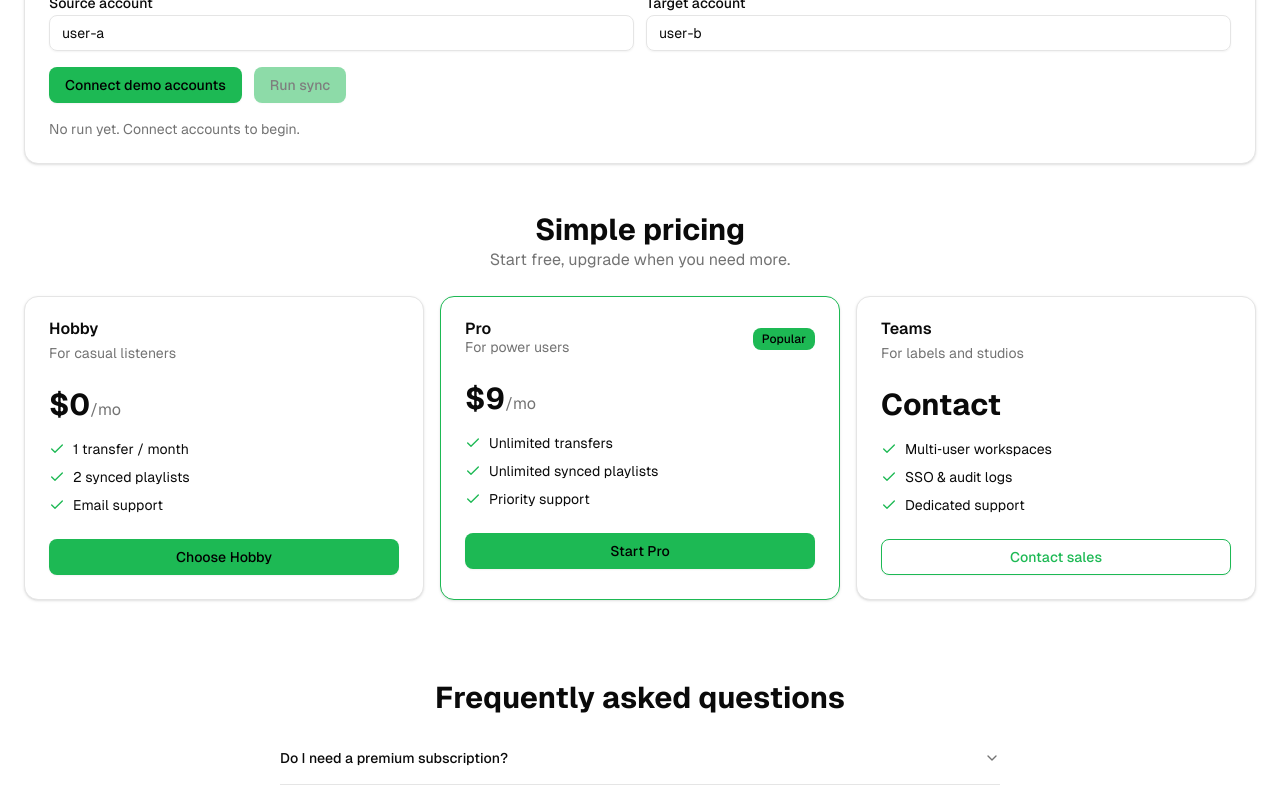
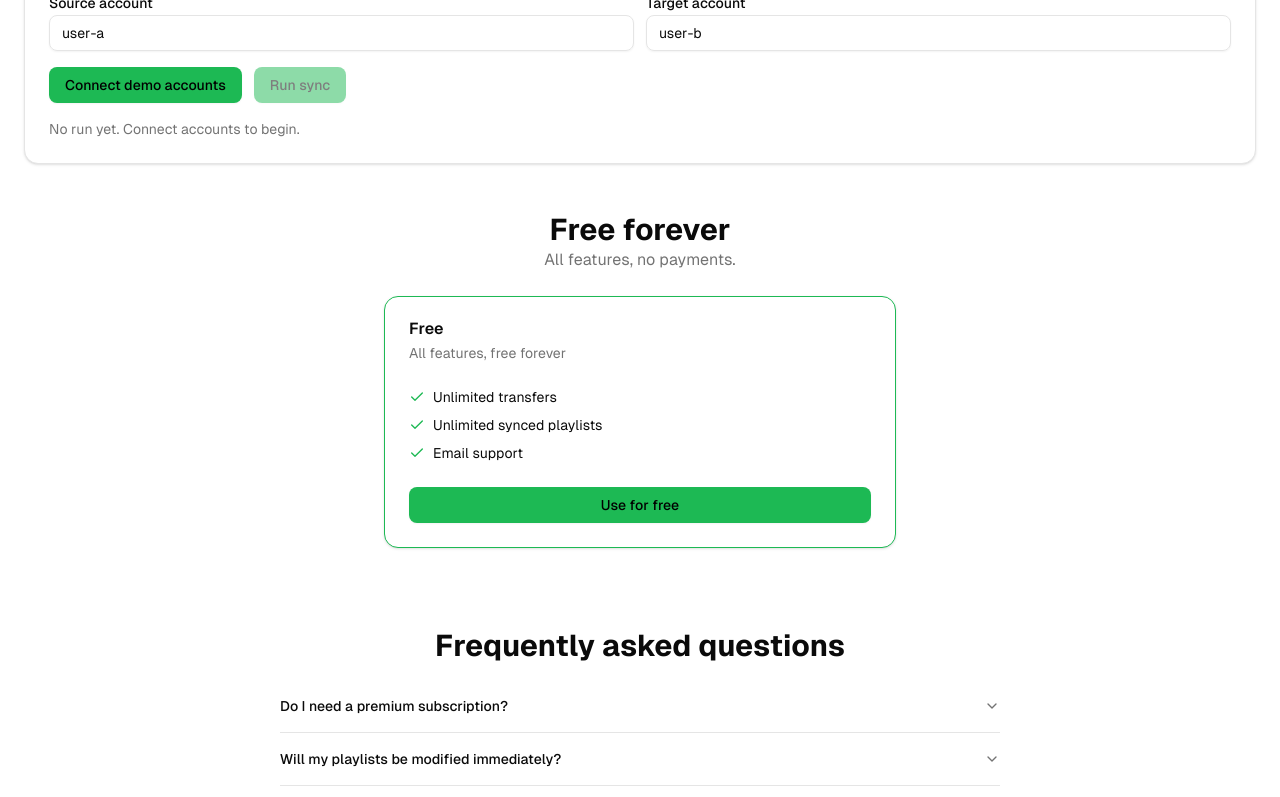
Before and after one commit to trustosas/spotify-librarymanager-frontend, a Next.js app: page / in a window 1280 px wide. Shown: the part 1137-1934 px from the top of the page. Built offline with nearby package versions, Linux system fonts and the light colour scheme.

Commit message:
Update UI to Free forever and remove payment references
cgen-88de8640382d4253a572b6563d04bdc5

```diff
--- a/src/components/mla-landing.tsx
+++ b/src/components/mla-landing.tsx
@@ -35,7 +35,7 @@ function Hero() {
           </p>
           <div className="flex flex-col gap-3 sm:flex-row">
             <Button className="bg-brand text-black hover:bg-brand/90">
-              Start your 7‑day free trial
+              Use for free
             </Button>
             <Button variant="outline" className="border-brand text-brand hover:bg-brand/10">
               See how it works
@@ -219,64 +219,24 @@ function Pricing() {
   return (
     <section id="pricing" className="mx-auto max-w-7xl px-3 py-10 sm:px-6">
       <div className="mb-6 text-center">
-        <h2 className="text-2xl font-bold sm:text-3xl">Simple pricing</h2>
-        <p className="text-muted-foreground">Start free, upgrade when you need more.</p>
+        <h2 className="text-2xl font-bold sm:text-3xl">Free forever</h2>
+        <p className="text-muted-foreground">All features, no payments.</p>
       </div>
-      <div className="grid gap-4 sm:grid-cols-2 lg:grid-cols-3">
-        <Card className="border-brand/40">
+      <div className="grid gap-4 sm:max-w-lg sm:mx-auto">
+        <Card className="border-brand">
           <CardHeader>
-            <CardTitle>Hobby</CardTitle>
-            <CardDescription>For casual listeners</CardDescription>
+            <CardTitle>Free</CardTitle>
+            <CardDescription>All features, free forever</CardDescription>
           </CardHeader>
           <CardContent>
-            <p className="mb-4 text-3xl font-bold">$0<span className="text-base font-normal text-muted-foreground">/mo</span></p>
             <ul className="grid gap-2 text-sm">
-              <li className="inline-flex items-center gap-2"><Check className="text-brand size-4"/> 1 transfer / month</li>
-              <li className="inline-flex items-center gap-2"><Check className="text-brand size-4"/> 2 synced playlists</li>
+              <li className="inline-flex items-center gap-2"><Check className="text-brand size-4"/> Unlimited transfers</li>
+              <li className="inline-flex items-center gap-2"><Check className="text-brand size-4"/> Unlimited synced playlists</li>
               <li className="inline-flex items-center gap-2"><Check className="text-brand size-4"/> Email support</li>
             </ul>
           </CardContent>
           <CardFooter>
-            <Button className="w-full bg-brand text-black hover:bg-brand/90">Choose Hobby</Button>
-          </CardFooter>
-        </Card>
-        <Card className="border-brand">
-          <CardHeader>
-            <div className="flex items-center justify-between">
-              <div>
-                <CardTitle>Pro</CardTitle>
-                <CardDescription>For power users</CardDescription>
-              </div>
-              <Badge className="bg-brand text-black hover:bg-brand/90">Popular</Badge>
-            </div>
-          </CardHeader>
-          <CardContent>
-            <p className="mb-4 text-3xl font-bold">$9<span className="text-base font-normal text-muted-foreground">/mo</span></p>
-            <ul className="grid gap-2 text-sm">
-              <li className="inline-flex items-center gap-2"><Check className="text-brand size-4"/> Unlimited transfers</li>
-              <li className="inline-flex items-center gap-2"><Check className="text-brand size-4"/> Unlimited synced playlists</li>
-              <li className="inline-flex items-center gap-2"><Check className="text-brand size-4"/> Priority support</li>
-            </ul>
-          </CardContent>
-          <CardFooter>
-            <Button className="w-full bg-brand text-black hover:bg-brand/90">Start Pro</Button>
-          </CardFooter>
-        </Card>
-        <Card>
-          <CardHeader>
-            <CardTitle>Teams</CardTitle>
-            <CardDescription>For labels and studios</CardDescription>
-          </CardHeader>
-          <CardContent>
-            <p className="mb-4 text-3xl font-bold">Contact</p>
-            <ul className="grid gap-2 text-sm">
-              <li className="inline-flex items-center gap-2"><Check className="text-brand size-4"/> Multi‑user workspaces</li>
-              <li className="inline-flex items-center gap-2"><Check className="text-brand size-4"/> SSO & audit logs</li>
-              <li className="inline-flex items-center gap-2"><Check className="text-brand size-4"/> Dedicated support</li>
-            </ul>
-          </CardContent>
-          <CardFooter>
-            <Button variant="outline" className="w-full border-brand text-brand hover:bg-brand/10">Contact sales</Button>
+            <Button className="w-full bg-brand text-black hover:bg-brand/90">Use for free</Button>
           </CardFooter>
         </Card>
       </div>
```
